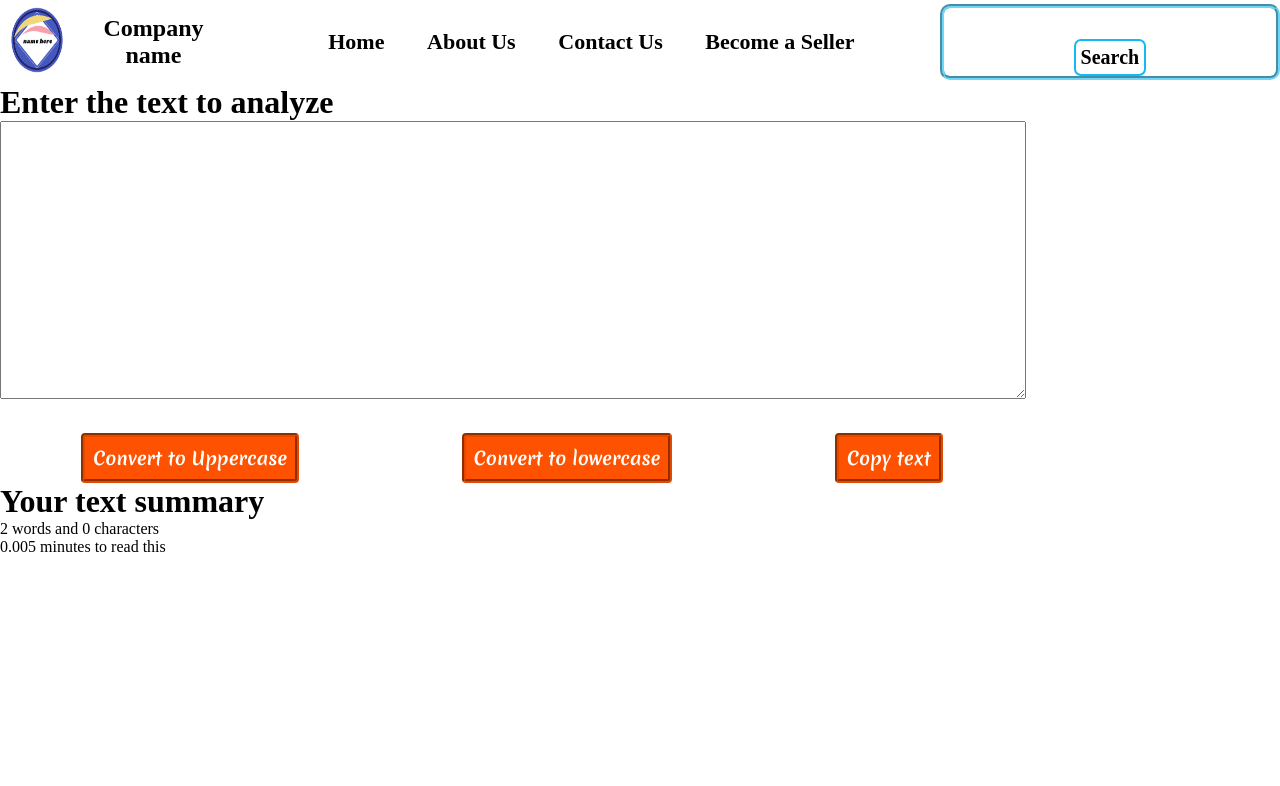
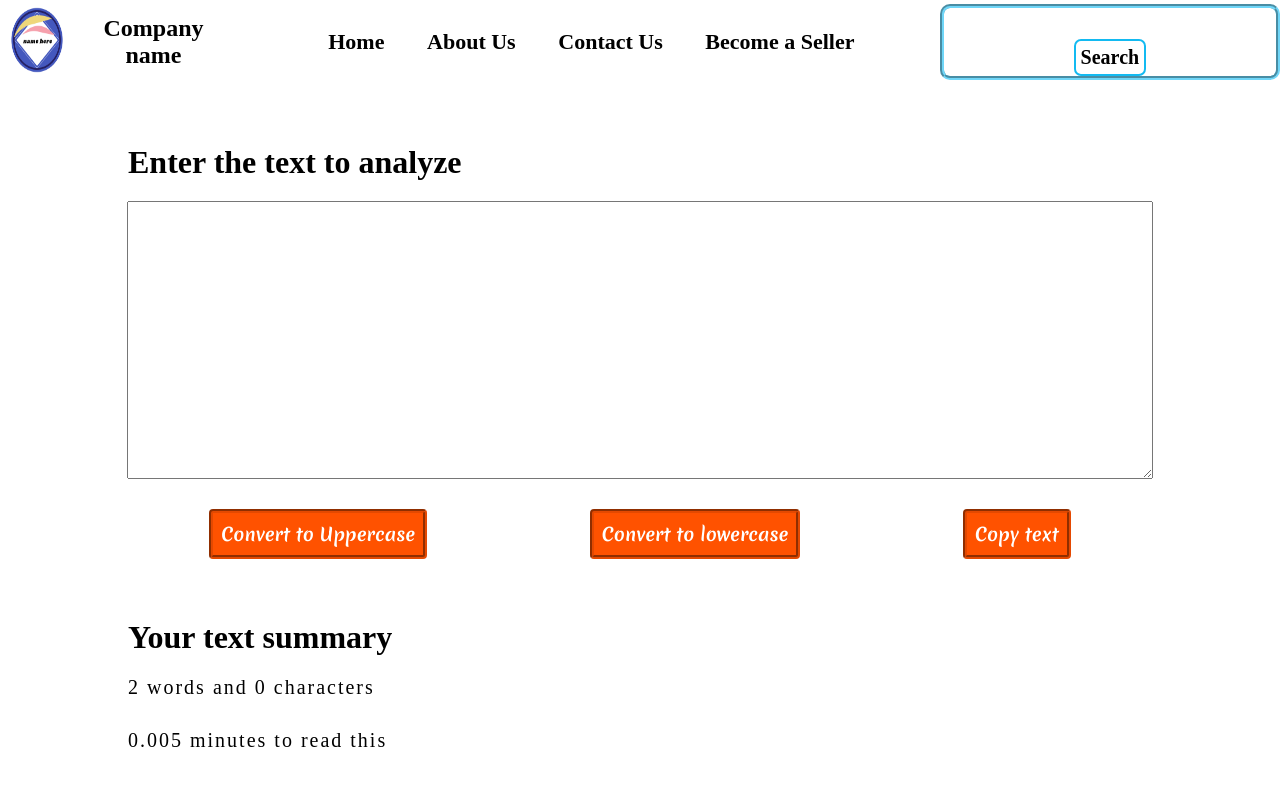
Before and after one commit to Veer-Khatri/textutils, a React (Create React App) app: page / in a window 1280 px wide. Shown: the top 786 px of the page. Built offline with nearby package versions, Linux system fonts and the light colour scheme; a web font is replaced by a local one.

Commit message:
added more buttons like copy text

```diff
--- a/src/App.css
+++ b/src/App.css
@@ -1,7 +1,7 @@
 @import url('https://fonts.googleapis.com/css2?family=Viaoda+Libre&display=swap');
 @import url('https://fonts.googleapis.com/css2?family=Akaya+Kanadaka&display=swap');
 @import url('https://fonts.googleapis.com/css2?family=Cinzel:wght@600&family=Merienda:wght@700&display=swap');
-#form{
+.form{
   display: flex;
   flex-direction: column;
   justify-content: left;
@@ -10,13 +10,13 @@
   width: 100vw;
   margin: 40px 0;
 }
-#textarea{
+#textarea , .summaryPara{
   width: 80vw;
   font-size:20px ;
   letter-spacing: 2px;
   margin-bottom: 30px ;
 }
-#form h1{
+.form h1{
   font-family: 'Akaya Kanadaka';
   margin: 20px;
   width: 80vw;
```
